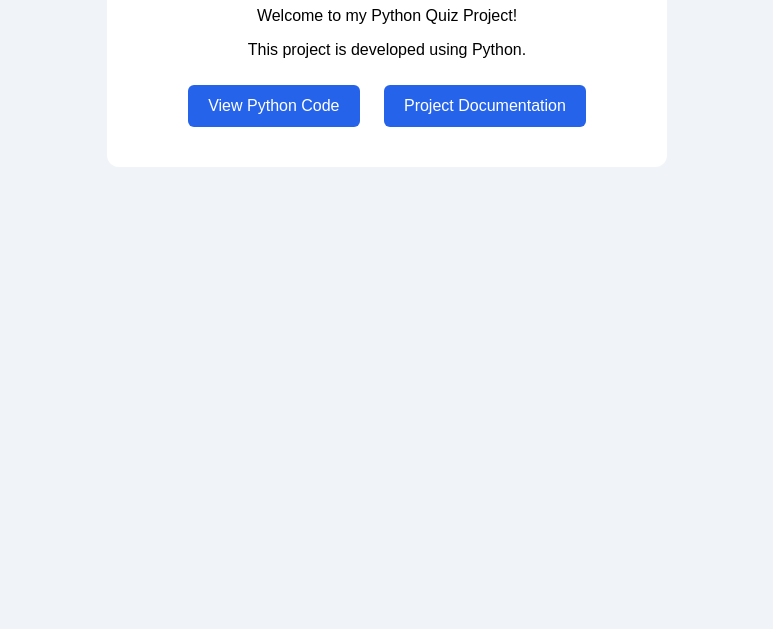
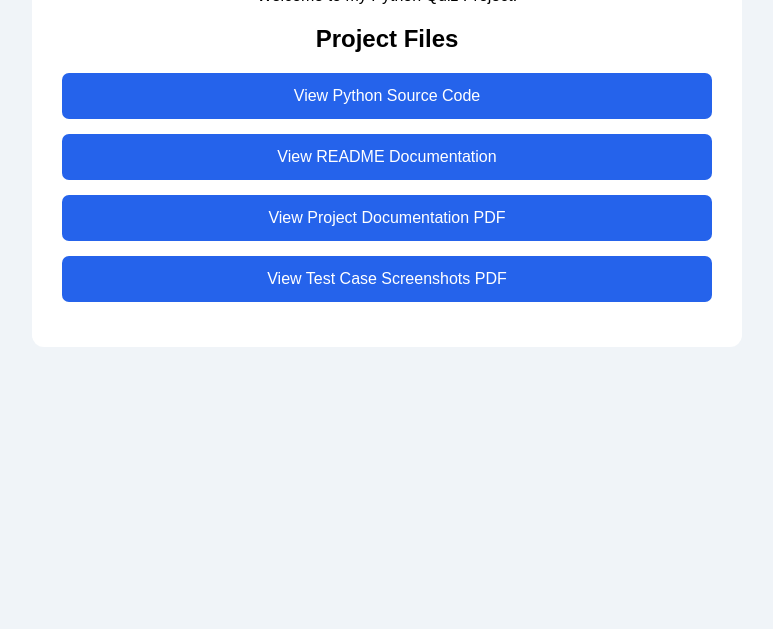
Before and after one commit to santoshpotai724-code/Python-Quiz-Project-, a plain HTML site: page index.html in a window 1280 px wide. Shown: the part 171-800 px from the top of the page, without its empty margins (253-1026 px from the left). Drawn offline with Linux system fonts and the light colour scheme.

Commit message:
Update index.html

```diff
--- a/index.html
+++ b/index.html
@@ -1,44 +1,69 @@
 
 <!DOCTYPE html>
-<html>
+<html lang="en">
 <head>
+    <meta charset="UTF-8">
+    <meta name="viewport" content="width=device-width, initial-scale=1.0">
     <title>Python Quiz Project</title>
+
     <style>
         body {
-            font-family: Arial;
+            font-family: Arial, sans-serif;
+            background: #f0f4f8;
             text-align: center;
-            background: #f0f4f8;
-            padding: 60px 20px;
+            padding: 40px 15px;
         }
+
         .container {
             background: white;
+            max-width: 650px;
+            margin: auto;
             padding: 30px;
             border-radius: 12px;
-            max-width: 500px;
-            margin: auto;
         }
+
         a {
-            display: inline-block;
-            margin: 10px;
-            padding: 12px 20px;
+            display: block;
             background: #2563eb;
             color: white;
             text-decoration: none;
-            border-radius: 6px;
+            padding: 14px;
+            margin: 15px 0;
+            border-radius: 7px;
+        }
+
+        a:hover {
+            background: #1e40af;
         }
     </style>
 </head>
+
 <body>
+
 <div class="container">
+
     <h1>Python Quiz Project</h1>
     <p>Welcome to my Python Quiz Project!</p>
-        <p>This project is developed using Python.</p>
-        <a href="./python%20project/one.py">
-            View Python Code
+
+    <h2>Project Files</h2>
+
+    <a href="python%20project/one.py">
+        View Python Source Code
     </a>
-        <a href="./python%20project/README.md">
-            Project Documentation
+
+    <a href="python%20project/README.md">
+        View README Documentation
     </a>
+
+    <a href="python%20project/README%20(1).pdf">
+        View Project Documentation PDF
+    </a>
+
+    <a href="python%20project/screenshot%20of%20test%20cases.pdf">
+        View Test Case Screenshots PDF
+    </a>
+
 </div>
+
 </body>
 </html>
```
Lines whose indentation alone changed are shown as unchanged.
